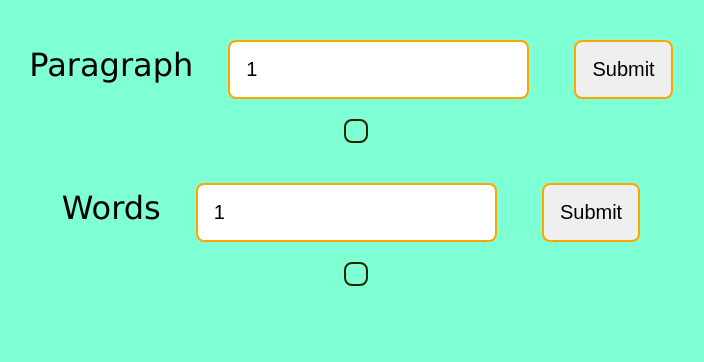
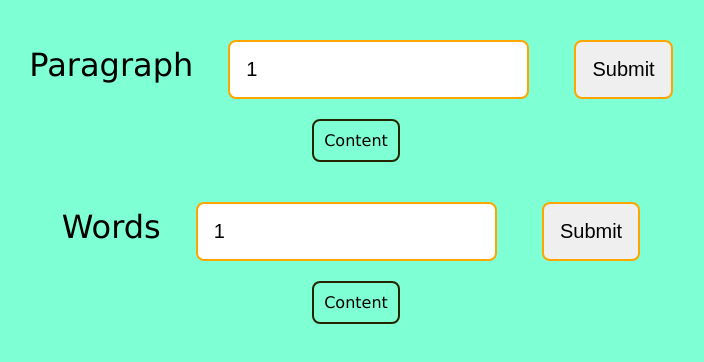
Before and after one commit to piyushmbm45/Java-Script-Project, a plain HTML site: page loremgenerator/index.html in a window 1280 px wide. Shown: the whole page, without its empty margins (284-988 px from the left). Drawn offline with Linux system fonts and the light colour scheme.

Commit message:
bit modification

```diff
--- a/loremgenerator/index.html
+++ b/loremgenerator/index.html
@@ -15,13 +15,13 @@
         <label for="Para">Paragraph</label>
         <input type="number" name="in" id="num1" value="1" min="1" step="1" onkeypress="return event.charCode >= 48">
         <input type="submit" value="Submit" class="btn1">
-        <p class="para1"></p>
+        <p class="para1">Content</p>
     </div>
     <div class="container2">
         <label for="Words">Words</label>
         <input type="number" name="in" id="num2" value="1" min="1" step="1" onkeypress="return event.charCode >= 48">
         <input type="submit" value="Submit" class="btn2">
-        <p class="para2"></p>
+        <p class="para2">Content</p>
     </div>
     <script src="script.js"></script>
 </body>
```
